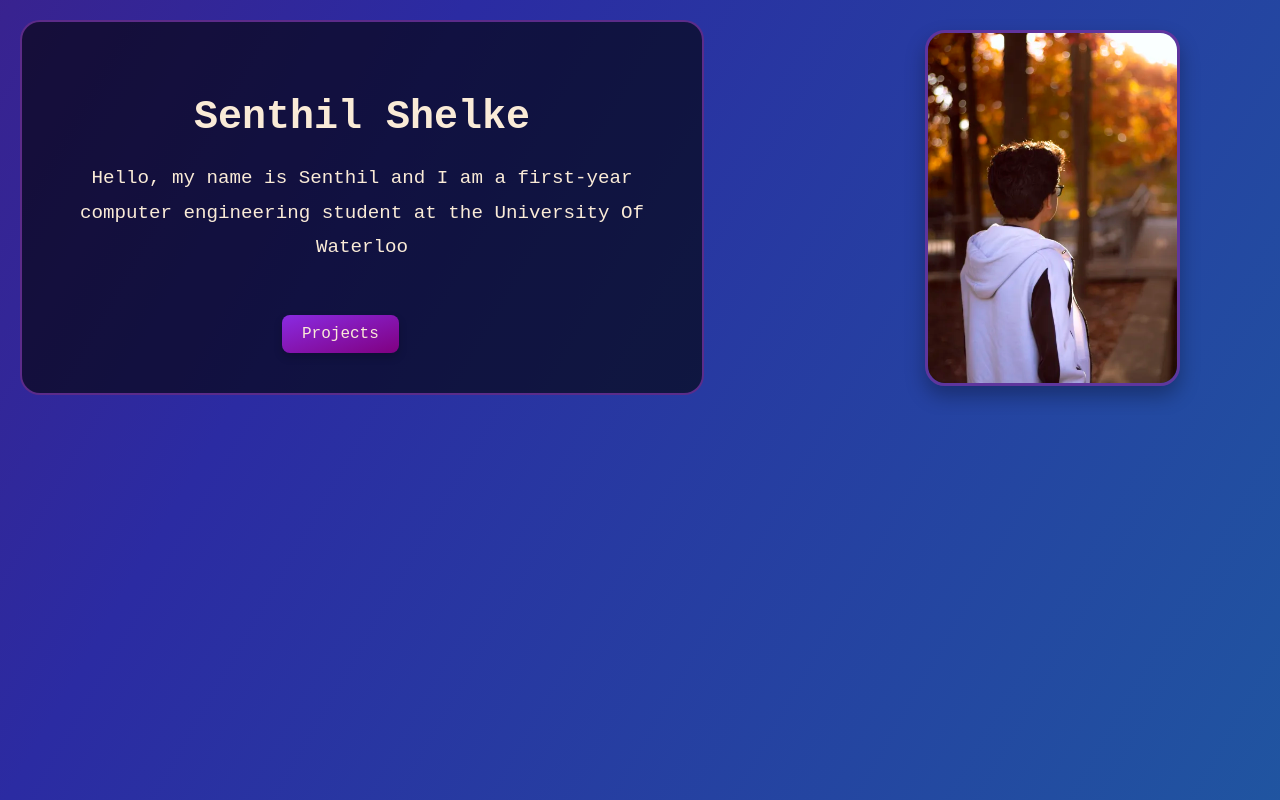
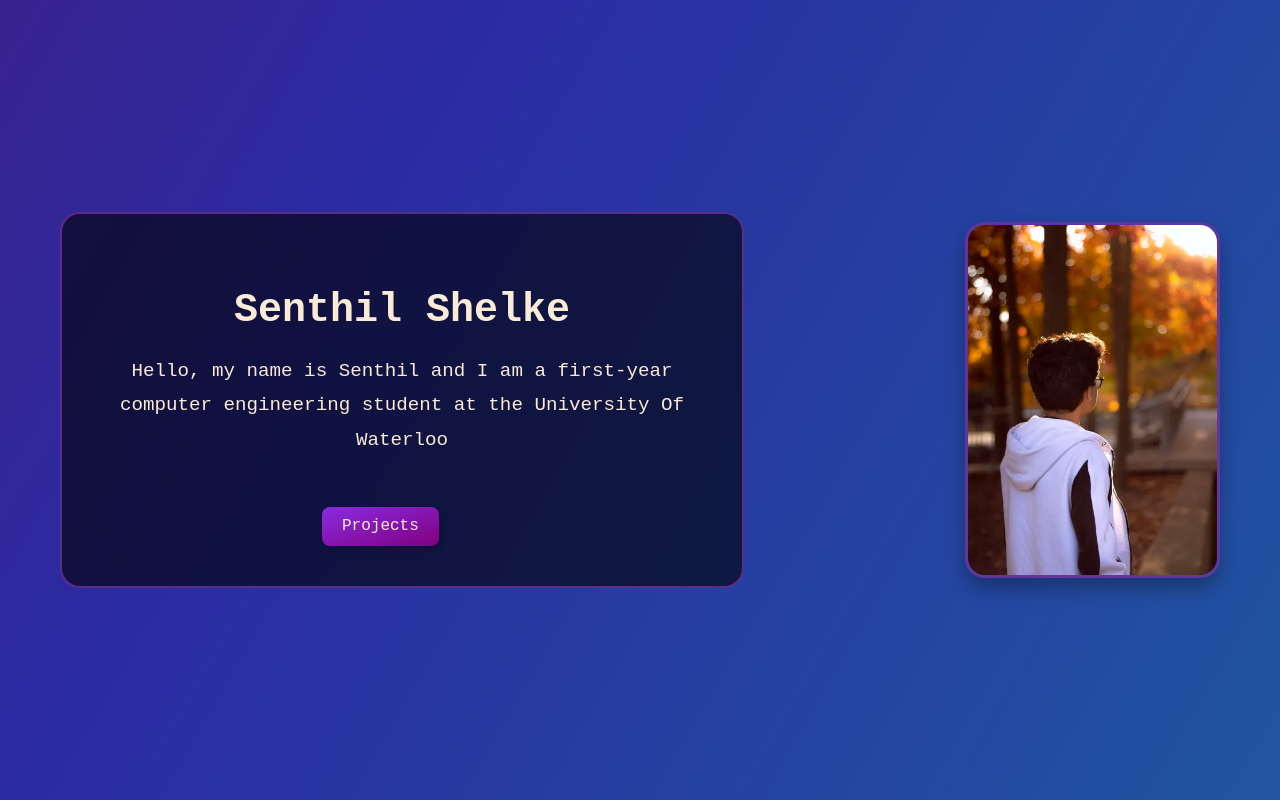
Before and after one commit to SenthilShelke/senthil-website, a React (Vite) app: page / in a window 1280 px wide. Built offline with nearby package versions, Linux system fonts and the light colour scheme.

Commit message:
updated main page

```diff
--- a/src/index.css
+++ b/src/index.css
@@ -33,7 +33,9 @@ body {
   opacity: 1;
   display: flex;
   flex-direction: column;
-  overflow: hidden;
+  height: 100vh;
+  justify-content: center;
+  align-items: center;
 }
 
 .fade-out {
```
